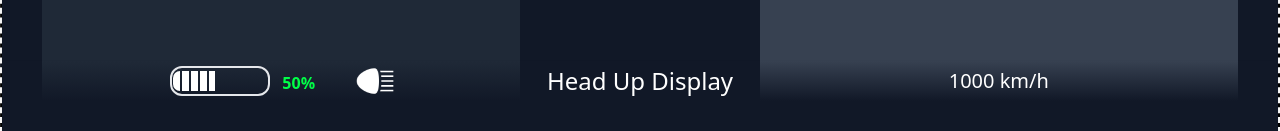
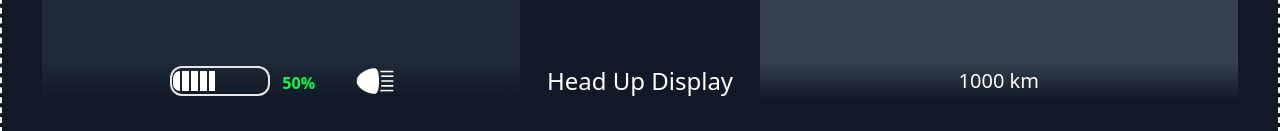
Before and after one commit to KodingAffanMaulana/HeadUpDisplay, a React (Vite) app: page / in a window 1280 px wide. Shown: the part 459-590 px from the top of the page. Built offline with nearby package versions, Linux system fonts and the light colour scheme; a web font is replaced by a local one.

Commit message:
fix again

```diff
--- a/src/components/SpeedBawah.jsx
+++ b/src/components/SpeedBawah.jsx
@@ -23,7 +23,7 @@ const SpeedBawah = ({ kilometers }) => {
         </div>
 
         <div className="flex-1 flex justify-center items-center bg-gradient-to-b from-gray-700  text-white gap-4 text-4xl">
-          <p className="text-xl font-thin">{kilometers} km/h</p>
+          <p className="text-xl font-thin">{kilometers} km</p>
         </div>
       </div>
     </div>
```
